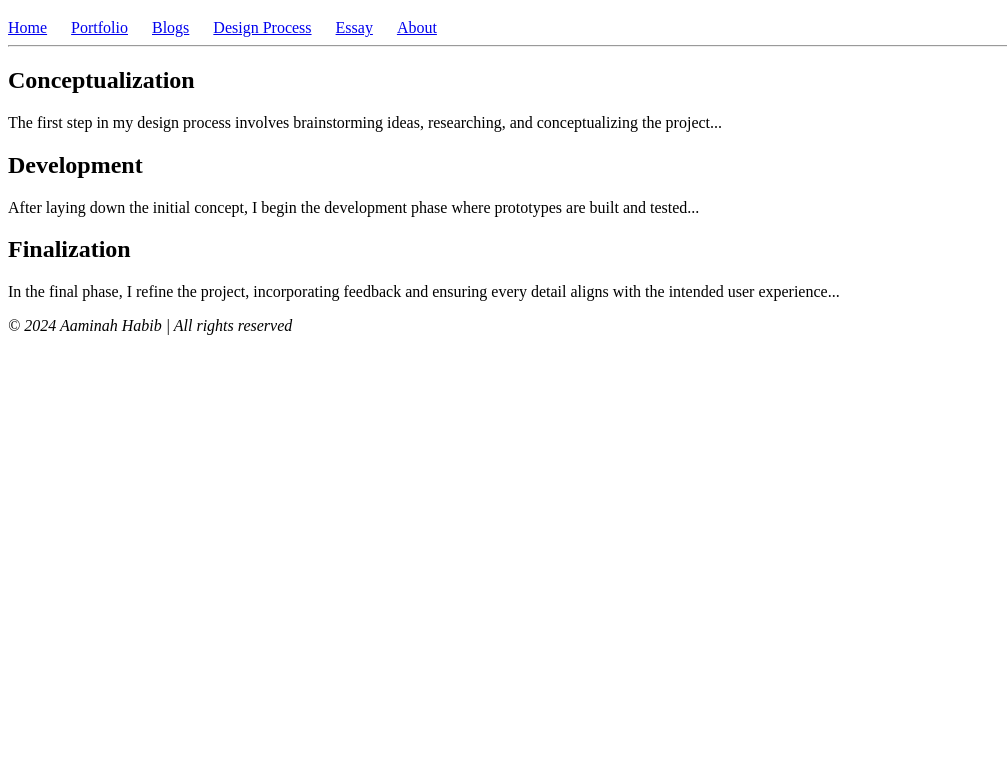
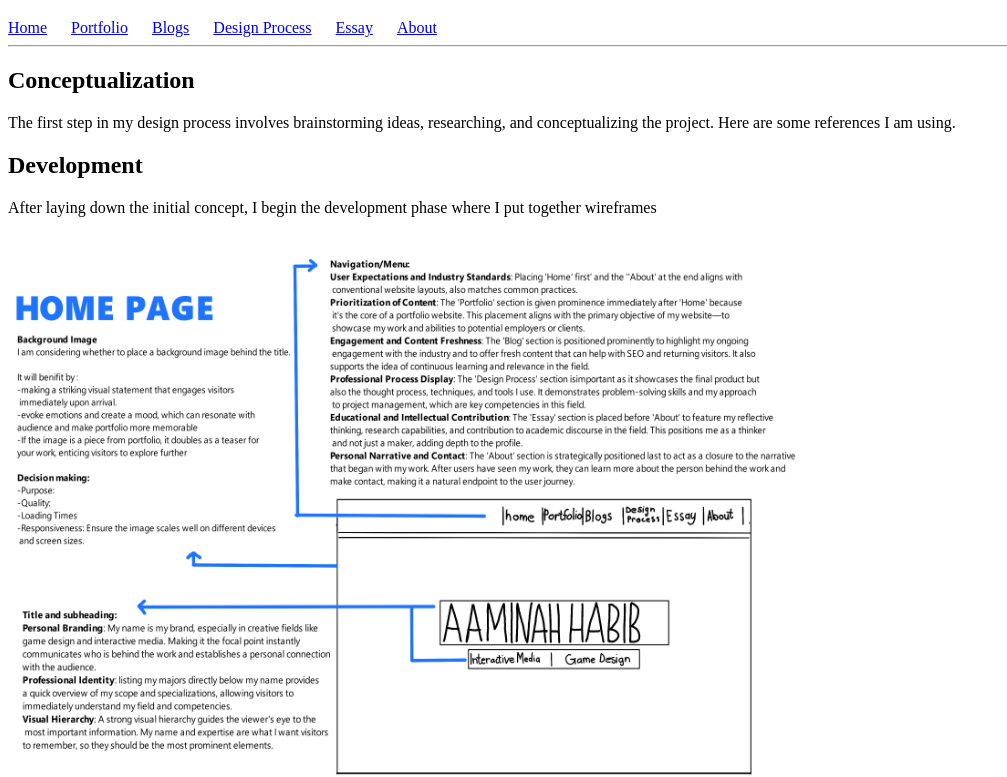
Before and after one commit to Wits-Digital-Arts-Interactive-Media/WSOA3028A_2549309-, a plain HTML site: page DesignProcess.html in a window 1280 px wide. Shown: the part 61-838 px from the top of the page, without its empty margins (0-1007 px from the left). Before the commit the page ends 800 px from the top, so only its background shows below. Drawn offline with Linux system fonts and the light colour scheme.

Commit message:
added wireframes

```diff
--- a/DesignProcess.html
+++ b/DesignProcess.html
@@ -26,16 +26,19 @@
     <main>
         <section>
             <h2>Conceptualization</h2>
-            <p>The first step in my design process involves brainstorming ideas, researching, and conceptualizing the project...</p>
+            <p>The first step in my design process involves brainstorming ideas, researching, and conceptualizing the project. Here are some references I am using.</p>
         </section>
         <section>
             <h2>Development</h2>
-            <p>After laying down the initial concept, I begin the development phase where prototypes are built and tested...</p>
+            <p>After laying down the initial concept, I begin the development phase where I put together wireframes</p>
+            <img src="Images/wireframes/HomePage.png" alt="A wireframe of the home page in black and white with annotations " width="800" height="600">
+            <img src="Images/wireframes/PortfolioPage.png" alt="A wireframe of the Portfolio page in black and white with annotations "width="800" height="600">
+            <img src="Images/wireframes/BlogPage.png" alt="A wireframe of the blog page in black and white with annotations "width="800" height="600">
+            <img src="Images/wireframes/EssayPage.png" alt="A wireframe of the Essay page in black and white with annotations "width="800" height="600">
+            <img src="Images/wireframes/AboutPage.png" alt="A wireframe of the about page in black and white with annotations "width="800" height="600">
+
         </section>
-        <section>
-            <h2>Finalization</h2>
-            <p>In the final phase, I refine the project, incorporating feedback and ensuring every detail aligns with the intended user experience...</p>
-        </section>
+
     </main>
 
     <footer>
```
Also changed, not shown: Images/wireframes/AboutPage.png (added), Images/wireframes/BlogPage.png (added), Images/wireframes/EssayPage.png (added), Images/wireframes/HomePage.png (added), Images/wireframes/PortfolioPage.png (added).
